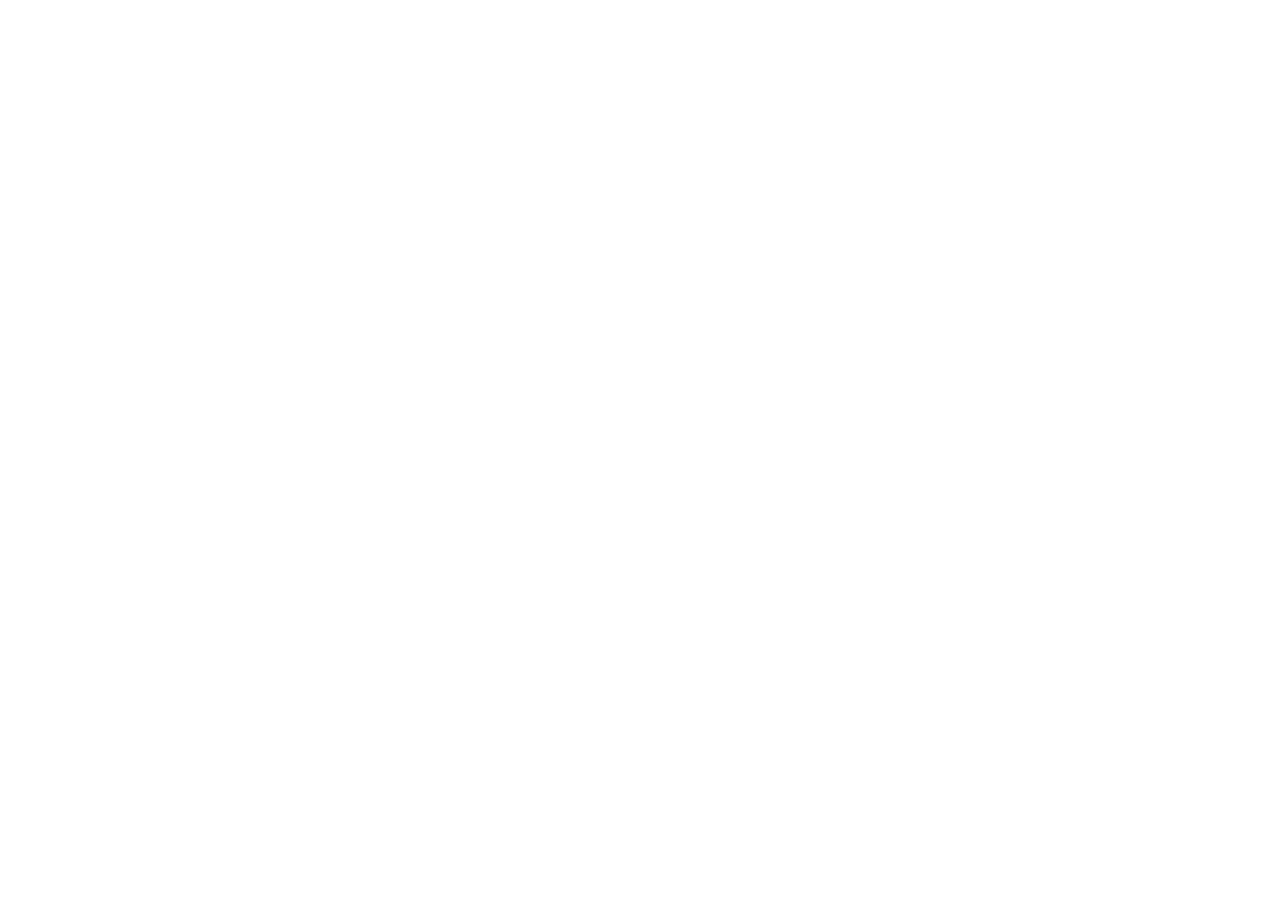
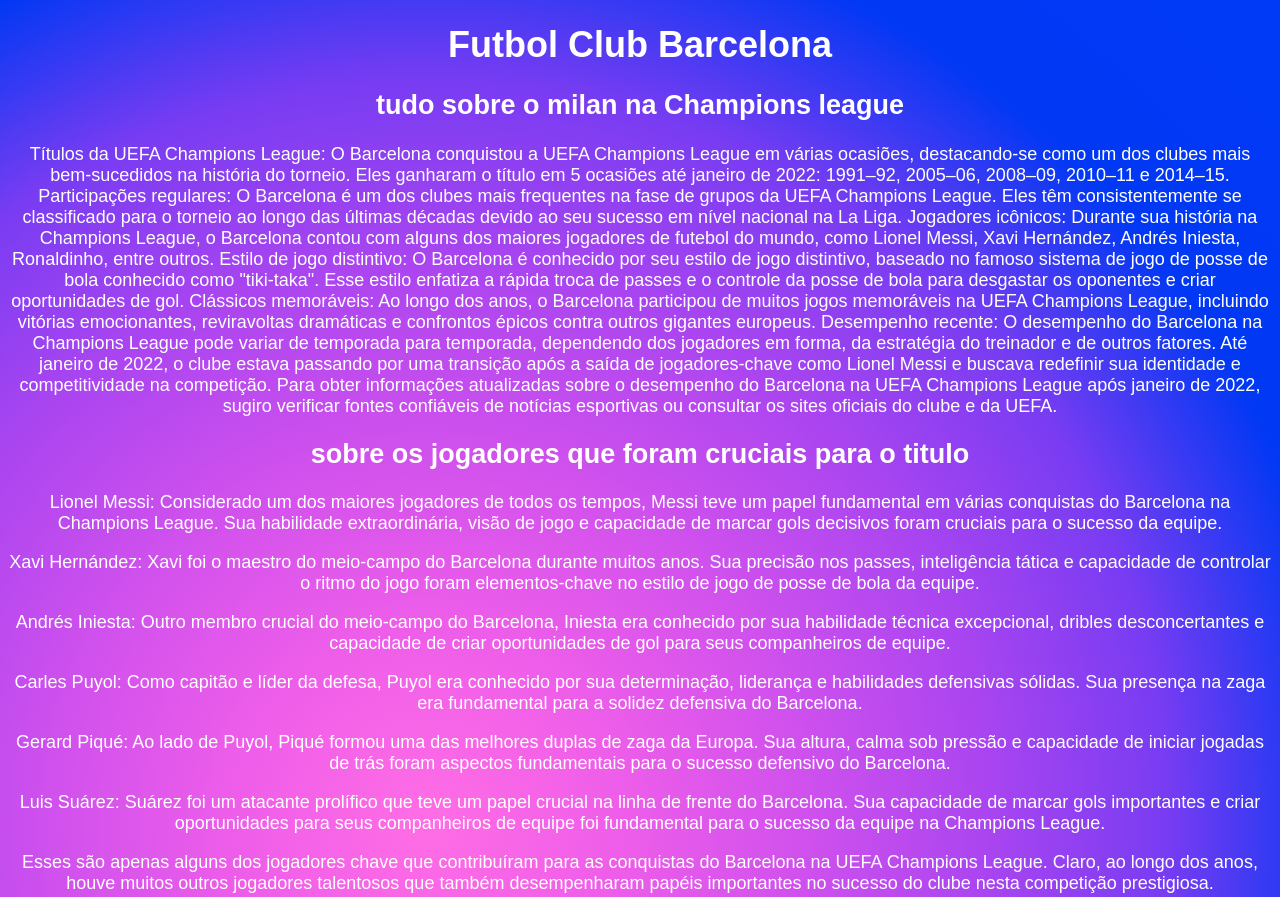
Before and after one commit to EduardoCrz7/AulaGit4, a plain HTML site: page index4.html in a window 1280 px wide. Shown: the top 897 px of the page. Before the commit the page ends 800 px from the top, so only its background shows below. Drawn offline with Linux system fonts and the light colour scheme.

Commit message:
alterei algumas coisas

```diff
--- a/index4.html
+++ b/index4.html
@@ -0,0 +1,74 @@
+<!DOCTYPE html>
+<html lang="en">
+
+<head>
+    <meta charset="UTF-8">
+    <meta name="viewport" content="width=device-width, initial-scale=1.0">
+    <link rel="stylesheet" href="style.css">
+    <title>Document</title>
+</head>
+
+<body>
+    <h1>Futbol Club Barcelona</h1>
+
+    <h2>tudo sobre o milan na Champions league</h2>
+
+    <p>Títulos da UEFA Champions League: O Barcelona conquistou a UEFA Champions League em várias ocasiões,
+        destacando-se como um dos clubes mais bem-sucedidos na história do torneio. Eles ganharam o título em 5 ocasiões
+        até janeiro de 2022: 1991–92, 2005–06, 2008–09, 2010–11 e 2014–15.
+
+        Participações regulares: O Barcelona é um dos clubes mais frequentes na fase de grupos da UEFA Champions League.
+        Eles têm consistentemente se classificado para o torneio ao longo das últimas décadas devido ao seu sucesso em
+        nível nacional na La Liga.
+
+        Jogadores icônicos: Durante sua história na Champions League, o Barcelona contou com alguns dos maiores
+        jogadores de futebol do mundo, como Lionel Messi, Xavi Hernández, Andrés Iniesta, Ronaldinho, entre outros.
+
+        Estilo de jogo distintivo: O Barcelona é conhecido por seu estilo de jogo distintivo, baseado no famoso sistema
+        de jogo de posse de bola conhecido como "tiki-taka". Esse estilo enfatiza a rápida troca de passes e o controle
+        da posse de bola para desgastar os oponentes e criar oportunidades de gol.
+
+        Clássicos memoráveis: Ao longo dos anos, o Barcelona participou de muitos jogos memoráveis na UEFA Champions
+        League, incluindo vitórias emocionantes, reviravoltas dramáticas e confrontos épicos contra outros gigantes
+        europeus.
+
+        Desempenho recente: O desempenho do Barcelona na Champions League pode variar de temporada para temporada,
+        dependendo dos jogadores em forma, da estratégia do treinador e de outros fatores. Até janeiro de 2022, o clube
+        estava passando por uma transição após a saída de jogadores-chave como Lionel Messi e buscava redefinir sua
+        identidade e competitividade na competição.
+
+        Para obter informações atualizadas sobre o desempenho do Barcelona na UEFA Champions League após janeiro de
+        2022, sugiro verificar fontes confiáveis de notícias esportivas ou consultar os sites oficiais do clube e da
+        UEFA.</p>
+
+    <h2>sobre os jogadores que foram cruciais para o titulo</h2>
+
+    <p>Lionel Messi: Considerado um dos maiores jogadores de todos os tempos, Messi teve um papel fundamental em várias
+        conquistas do Barcelona na Champions League. Sua habilidade extraordinária, visão de jogo e capacidade de marcar
+        gols decisivos foram cruciais para o sucesso da equipe.</p>
+
+        <p>Xavi Hernández: Xavi foi o maestro do meio-campo do Barcelona durante muitos anos. Sua precisão nos passes,
+        inteligência tática e capacidade de controlar o ritmo do jogo foram elementos-chave no estilo de jogo de posse
+        de bola da equipe.</p>
+
+        <p>Andrés Iniesta: Outro membro crucial do meio-campo do Barcelona, Iniesta era conhecido por sua habilidade
+        técnica excepcional, dribles desconcertantes e capacidade de criar oportunidades de gol para seus companheiros
+        de equipe.</p>
+
+        <p>Carles Puyol: Como capitão e líder da defesa, Puyol era conhecido por sua determinação, liderança e habilidades
+        defensivas sólidas. Sua presença na zaga era fundamental para a solidez defensiva do Barcelona.</p>
+
+        <p>Gerard Piqué: Ao lado de Puyol, Piqué formou uma das melhores duplas de zaga da Europa. Sua altura, calma sob
+        pressão e capacidade de iniciar jogadas de trás foram aspectos fundamentais para o sucesso defensivo do
+        Barcelona.</p>
+
+        <p>Luis Suárez: Suárez foi um atacante prolífico que teve um papel crucial na linha de frente do Barcelona. Sua
+        capacidade de marcar gols importantes e criar oportunidades para seus companheiros de equipe foi fundamental
+        para o sucesso da equipe na Champions League.</p>
+
+        <p> Esses são apenas alguns dos jogadores chave que contribuíram para as conquistas do Barcelona na UEFA Champions
+        League. Claro, ao longo dos anos, houve muitos outros jogadores talentosos que também desempenharam papéis
+        importantes no sucesso do clube nesta competição prestigiosa.</p>
+</body>
+
+</html>
```
Also changed, not shown: index3.html (+29 -12 lines).
